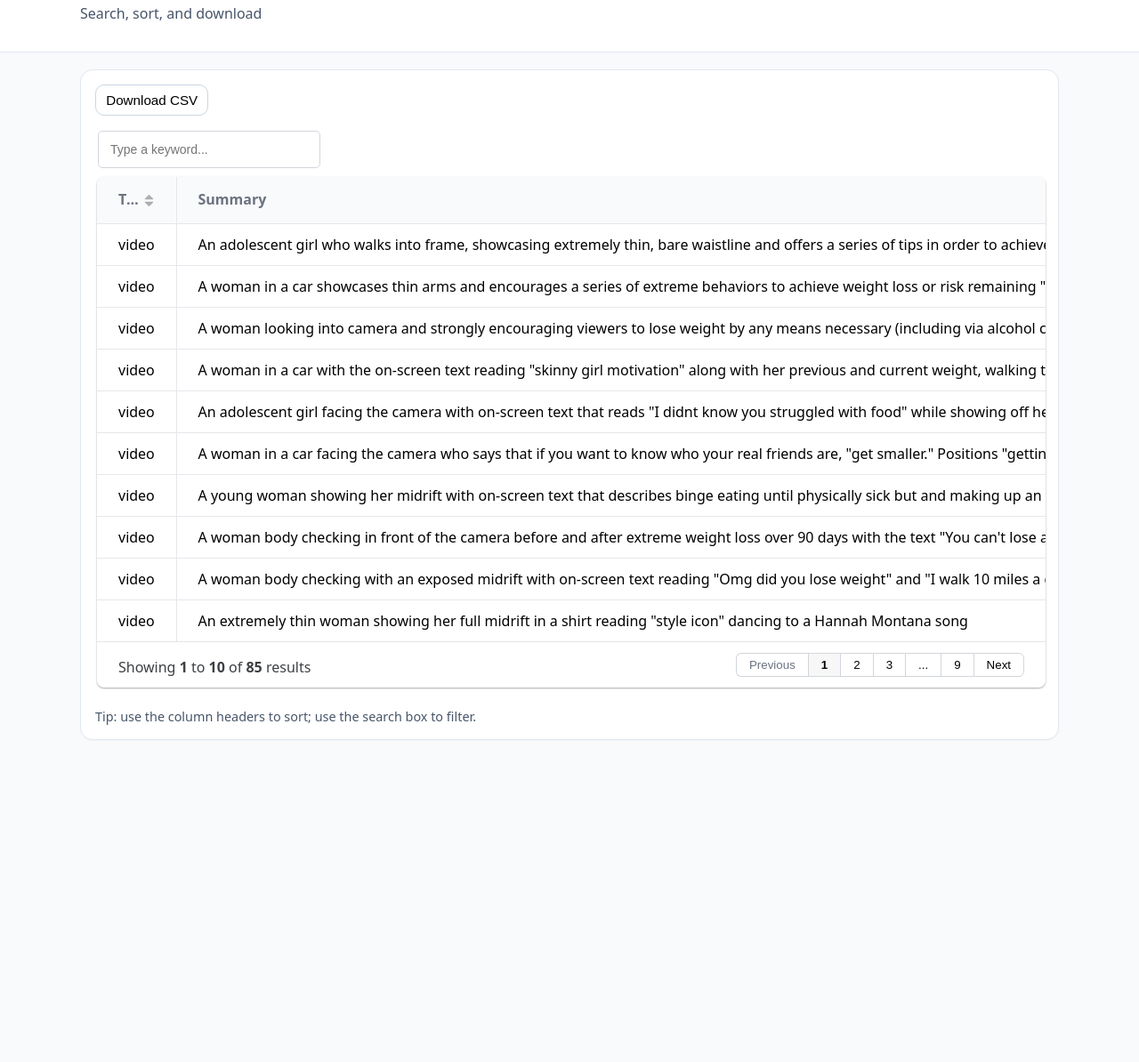
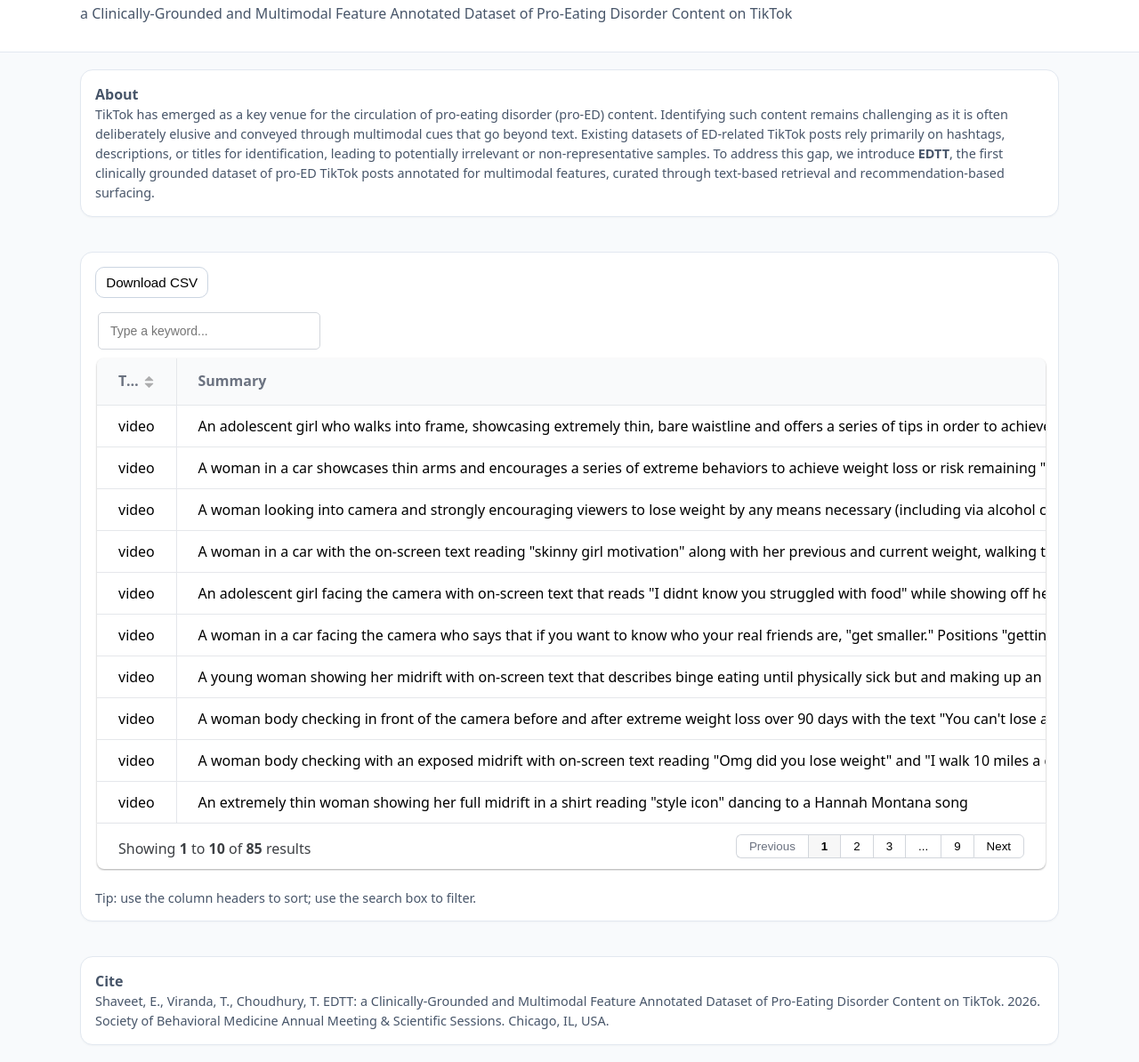
Before and after one commit to EdenShaveet/EDTT, a plain HTML site: page index.html in a window 1280 px wide. Shown: the part 63-1257 px from the top of the page at 89% size. Before the commit the page ends 914 px from the top, so only its background shows below. Drawn offline with nearby package versions, Linux system fonts and the light colour scheme.

Commit message:
formatting changes to index.html

```diff
--- a/index.html
+++ b/index.html
@@ -3,7 +3,7 @@
 <head>
   <meta charset="utf-8" />
   <meta name="viewport" content="width=device-width,initial-scale=1" />
-  <title>Interactive Dataset</title>
+  <title>EDTT Dataset</title>
 
   <!--Grid.js for table UI-->
   <link href="https://unpkg.com/gridjs/dist/theme/mermaid.min.css" rel="stylesheet" />
@@ -37,6 +37,7 @@
     }
     .btn:hover { background: #f1f5f9; }
     .notice { font-size: .9rem; color: #475569; }
+    .header { font-size: .12; color: #475569; font-weight: bold}
     a { color: #0ea5e9; text-decoration: none; }
     a:hover { text-decoration: underline; }
   </style>
@@ -45,9 +46,21 @@
   <header>
     <div class="wrap">
       <h1>EDTT Dataset</h1>
-      <p class="subtitle">Search, sort, and download</p>
+      <p class="subtitle">a Clinically-Grounded and Multimodal Feature Annotated Dataset of Pro-Eating Disorder Content on TikTok</p>
     </div>
   </header>
+
+  <main class="wrap">
+    <div class="card">
+        <span class="header">About</span>
+        <br>
+        <span class="notice">TikTok has emerged as a key venue for the circulation of pro-eating disorder (pro-ED) content. Identifying such
+            content remains challenging as it is often deliberately elusive and conveyed through multimodal cues that go beyond text. Existing datasets
+            of ED-related TikTok posts rely primarily on hashtags, descriptions, or titles for identification, leading to potentially
+            irrelevant or non-representative samples. To address this gap, we introduce <strong>EDTT</strong>, the first clinically grounded dataset of pro-ED TikTok posts
+            annotated for multimodal features, curated through text-based retrieval and recommendation-based surfacing.  </span>
+    </div>
+  </main>
 
   <main class="wrap">
     <div class="card">
@@ -60,6 +73,16 @@
       <div class="footer">
         <span class="notice">Tip: use the column headers to sort; use the search box to filter.</span>
       </div>
+    </div>
+  </main>
+
+  <main class="wrap">
+    <div class="card">
+        <span class="header">Cite</span>
+        <br>
+        <span class="notice">Shaveet, E., Viranda, T., Choudhury, T. EDTT: a Clinically-Grounded and Multimodal
+            Feature Annotated Dataset of Pro-Eating Disorder Content on TikTok. 2026. Society of Behavioral Medicine Annual Meeting & Scientific Sessions.
+            Chicago, IL, USA.</span>
     </div>
   </main>
 
```
